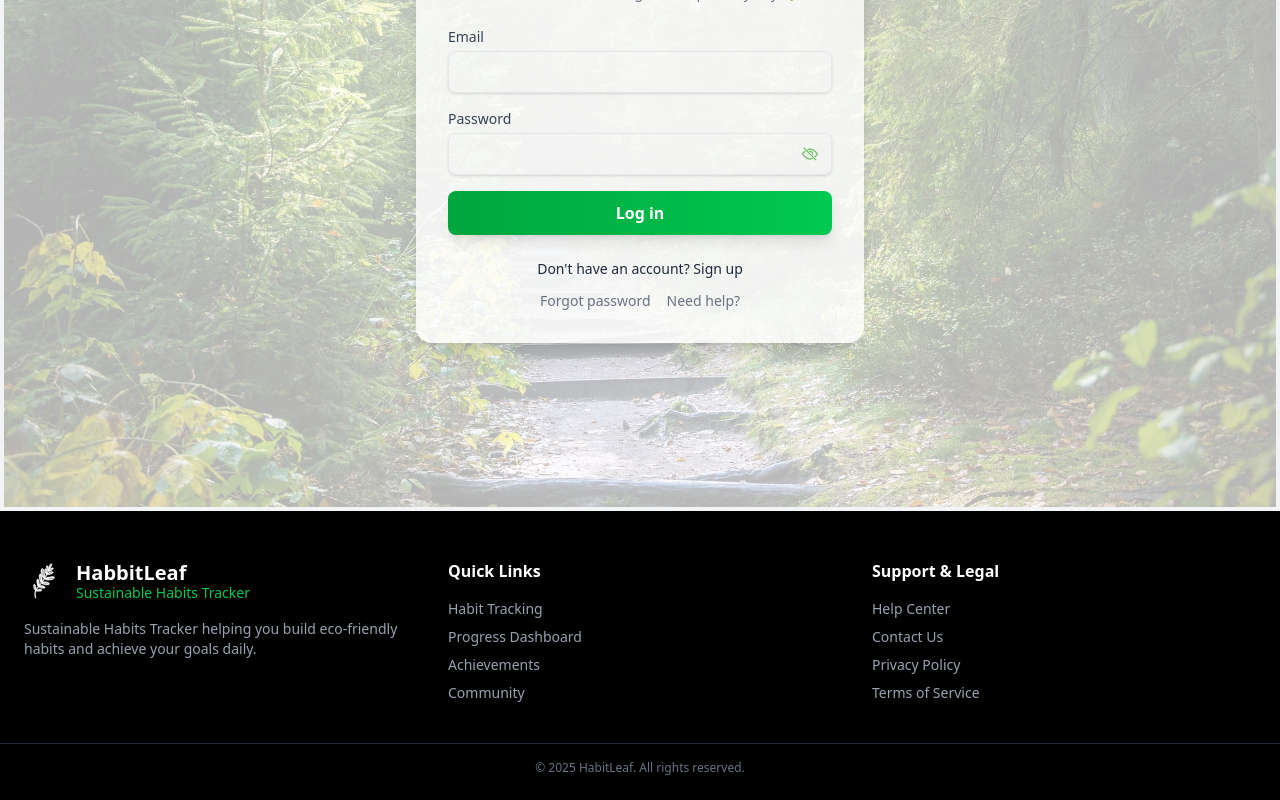
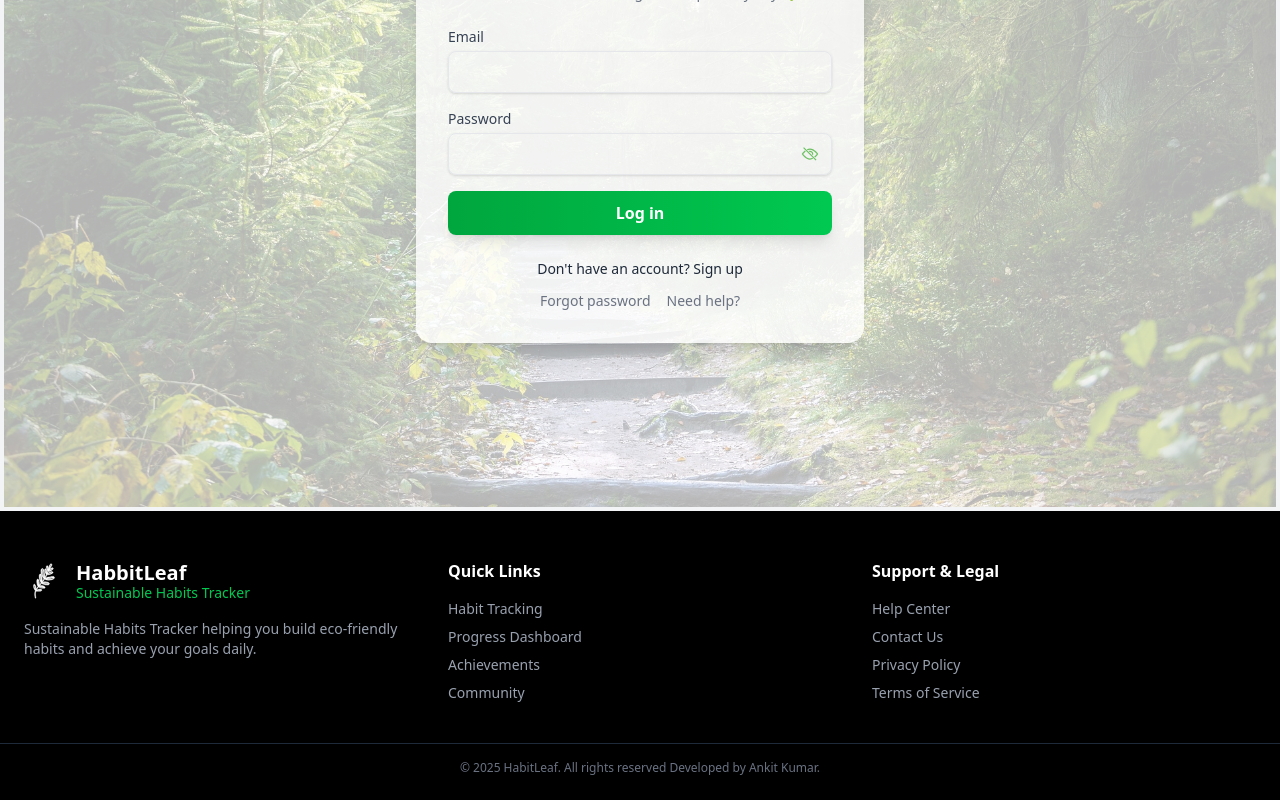
Before and after one commit to Ankit1141192/HabitLeaf, a React (Vite) app in the folder frontend/: page /login in a window 1280 px wide. Shown: the part 297-1097 px from the top of the page. Built offline with nearby package versions, Linux system fonts and the light colour scheme.

Commit message:
frontend

```diff
--- a/frontend/src/components/Chart.jsx
+++ b/frontend/src/components/Chart.jsx
@@ -31,7 +31,6 @@ const Chart= () => {
   return (
     <div className="min-h-screen bg-green-50 flex items-center justify-center ">
       <div className="grid grid-cols-1 md:grid-cols-2 gap-6 max-w-6xl w-full">
-        {/* Left: Weekly Progress */}
         <div className="bg-white shadow-lg rounded-2xl p-6">
           <div className="flex justify-between items-center mb-4">
             <h2 className="text-lg font-bold">Weekly Progress</h2>
--- a/frontend/src/components/Footer.jsx
+++ b/frontend/src/components/Footer.jsx
@@ -65,7 +65,7 @@ const Footer = () => {
 
       {/* Bottom Line */}
       <div className="border-t border-gray-800 mt-10 pt-4 text-center text-gray-500 text-xs">
-        © 2025 HabitLeaf. All rights reserved.
+        © 2025 HabitLeaf. All rights reserved Developed by Ankit Kumar.
       </div>
     </footer>
   );
```
